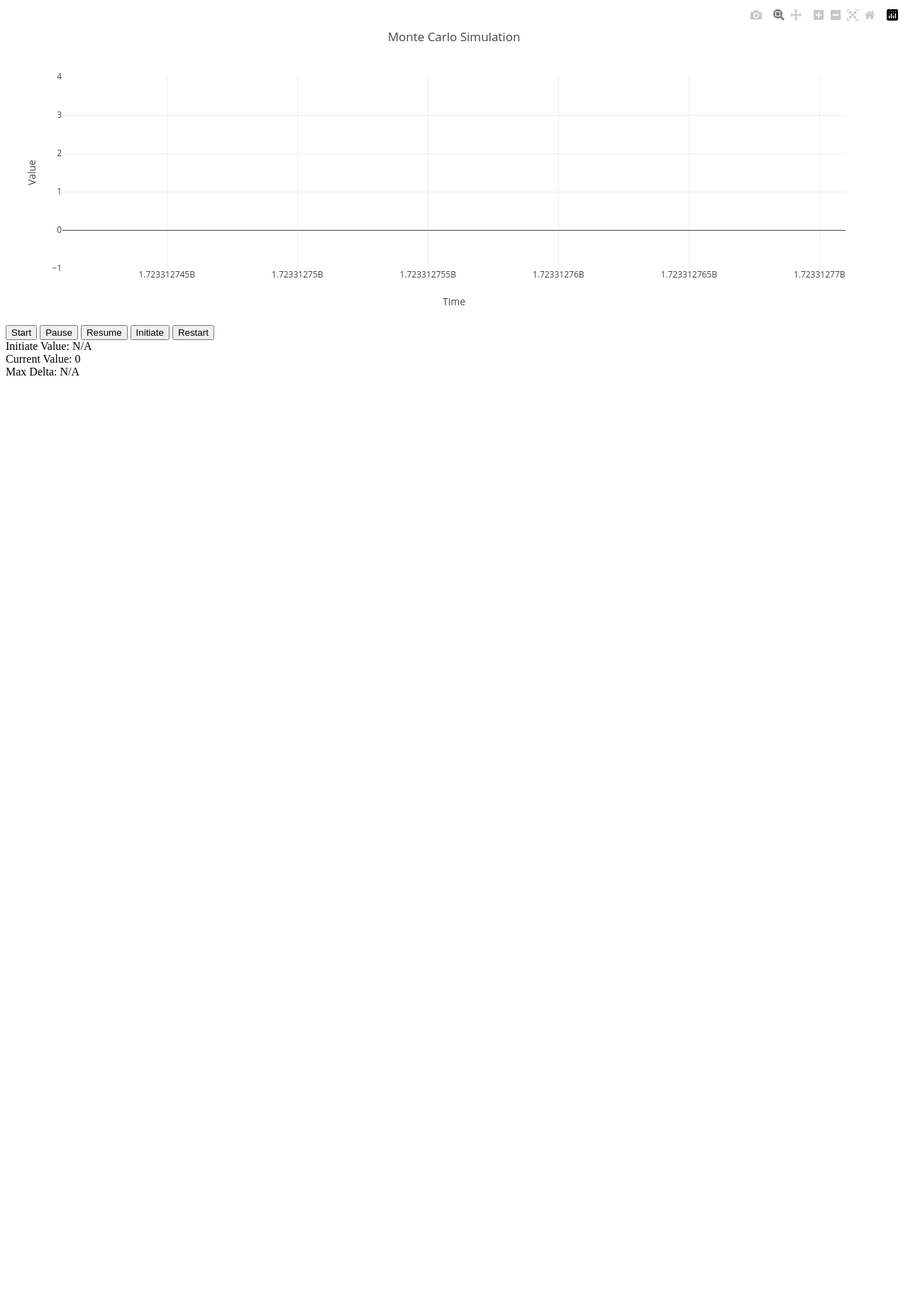
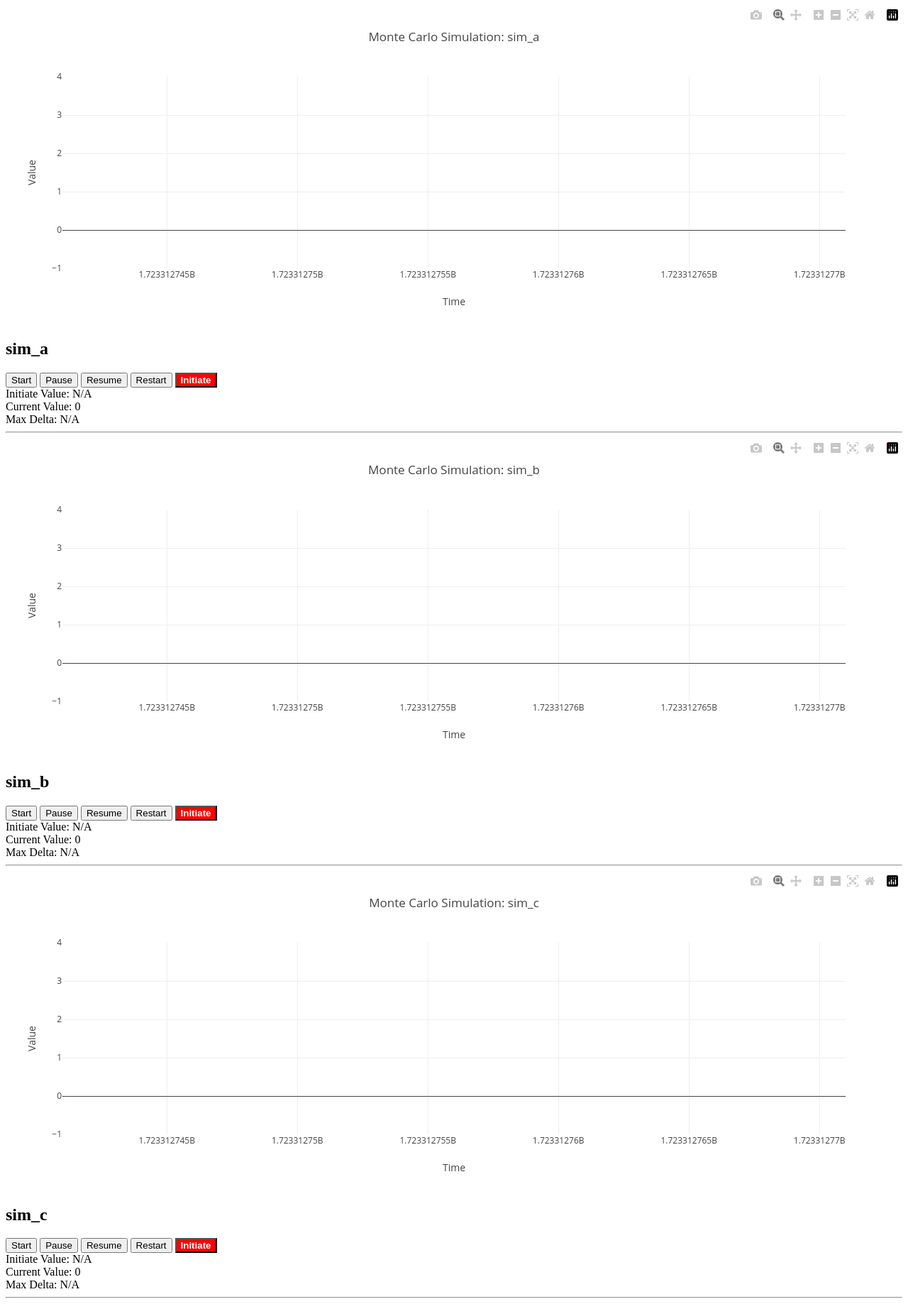
Before and after one commit to tmatrixhy/rt-plots, a Flask app: page / in a window 1280 px wide. Shown: the whole page at 71% size. Before the commit the page ends 529 px from the top, so only its background shows below. Run offline with Flask 3, Linux system fonts and the light colour scheme; parts of the project's set-up code (start-up, migrations or seed data) failed here and were passed over; some libraries are stand-ins or nearby versions.

Commit message:
feat: multi-sim

```diff
--- a/src/__main__.py
+++ b/src/__main__.py
@@ -6,7 +6,8 @@ from flask import Flask, render_template
 from flask_socketio import SocketIO, emit
 
 class MonteCarloSimulation:
-    def __init__(self, socketio):
+    def __init__(self, sim_id, socketio):
+        self.sim_id = sim_id  # Unique ID for the simulation
         self.socketio = socketio
         self.current_value = 0
         self.initiate_value = None
@@ -59,6 +60,7 @@ class MonteCarloSimulation:
                     self.max_delta = self.current_value - self.initiate_value
 
             self.socketio.emit('new_data', {
+                'sim_id': self.sim_id,
                 'x': current_time,
                 'y': self.current_value,
                 'initiate_value': self.initiate_value,
@@ -69,50 +71,76 @@ class MonteCarloSimulation:
 
 
 class SimulationApp:
-    def __init__(self, app:Flask, sockio: SocketIO, sim: MonteCarloSimulation):
+    def __init__(self, app: Flask, socketio: SocketIO, simulation_ids: dict):
         self.app = app
-        self.socketio = sockio
-        self.simulation = sim
+        self.socketio = socketio
+        self.simulations = simulation_ids
         self._setup_routes()
         self._setup_socketio_events()
 
     def _setup_routes(self):
         @self.app.route('/')
         def index():
-            return render_template('index.html')
+            return render_template('index.html', simulation_ids=self.simulations.keys())
+
+        @app.route('/favicon.ico')
+        def favicon():
+            return '', 204
 
     def _setup_socketio_events(self):
+        @self.socketio.on('start')
+        def handle_start(data):
+            sim_id = data['sim_id']
+            if sim_id in self.simulations:
+                self.simulations[sim_id].start()
+
         @self.socketio.on('pause')
-        def handle_pause():
-            self.simulation.pause()
-
-        @self.socketio.on('start')
-        def handle_start():
-            self.simulation.start()
+        def handle_pause(data):
+            sim_id = data['sim_id']
+            if sim_id in self.simulations:
+                self.simulations[sim_id].pause()
 
         @self.socketio.on('resume')
-        def handle_resume():
-            self.simulation.resume()
+        def handle_resume(data):
+            sim_id = data['sim_id']
+            if sim_id in self.simulations:
+                self.simulations[sim_id].resume()
 
         @self.socketio.on('initiate')
-        def handle_initiate():
-            self.simulation.initiate()
+        def handle_initiate(data):
+            sim_id = data['sim_id']
+            if sim_id in self.simulations:
+                self.simulations[sim_id].initiate()
 
         @self.socketio.on('restart')
-        def handle_restart():
-            self.simulation.restart()
-            self.socketio.emit('clear_data')
+        def handle_restart(data):
+            sim_id = data['sim_id']
+            if sim_id in self.simulations:
+                self.simulations[sim_id].restart()
+                self.socketio.emit('clear_data', {'sim_id': sim_id})
+
+    def run(self, debug=True):
+        self.socketio.run(self.app, debug=debug)
 
 
 if __name__ == '__main__':
+    simulation_ids = ["sim_a", "sim_b", "sim_c"]  # List of simulation IDs
+
     app = Flask(__name__)
-    sockio = SocketIO(app)
-    sim = MonteCarloSimulation(sockio)
-    flask_app = SimulationApp(app, sockio, sim)
+    socketio = SocketIO(app)
+
+    sims = {}  # Dictionary to hold simulations by ID
+    for sim_id in simulation_ids:
+        sims[sim_id] = MonteCarloSimulation(sim_id, socketio)
+        sims[sim_id].start()
+
+    flask_app = SimulationApp(app, socketio, sims)
+
     try:
-        sockio.run(app, debug=True)
+        flask_app.run(debug=True)
     except Exception as e:
         print(e)
     finally:
-        sim.pause()  # Stop the simulation
+        for sim in flask_app.simulations.values():
+            sim.stop()  # Stop all simulations
         sys.exit(0)
--- a/src/templates/index.html
+++ b/src/templates/index.html
@@ -2,35 +2,42 @@
 <html lang="en">
 <head>
     <meta charset="UTF-8">
-    <title>Real-Time Simulation</title>
+    <title>Real-Time Simulations</title>
     <script src="https://cdn.socket.io/4.0.0/socket.io.min.js"></script>
     <script src="https://cdn.plot.ly/plotly-latest.min.js"></script>
 </head>
 <body>
-    <div id="chart"></div>
-    <button onclick="Start()">Start</button>
-    <button onclick="pauseSimulation()">Pause</button>
-    <button onclick="resumeSimulation()">Resume</button>
-    <button onclick="initiateSimulation()">Initiate</button>
-    <button onclick="Restart()">Restart</button>
-    <div id="initiate-value">Initiate Value: N/A</div>
-    <div id="current-value">Current Value: 0</div>
-    <div id="max-delta">Max Delta: N/A</div>
+    <link rel="icon" type="image/x-icon" href="{{ url_for('static', filename='favicon.ico') }}">
+    {% for sim_id in simulation_ids %}
+    <div id="chart-{{ sim_id }}"></div>
+    <h2>{{ sim_id }}</h2>
+    <button onclick="Start('{{ sim_id }}')">Start</button>
+    <button onclick="pauseSimulation('{{ sim_id }}')">Pause</button>
+    <button onclick="resumeSimulation('{{ sim_id }}')">Resume</button>
+    <button onclick="Restart('{{ sim_id }}')">Restart</button>
+    <button onclick="initiate('{{ sim_id }}')" style="background-color: red; color: white; font-weight: bold;">Initiate</button>
+    <div id="initiate-value-{{ sim_id }}">Initiate Value: N/A</div>
+    <div id="current-value-{{ sim_id }}">Current Value: 0</div>
+    <div id="max-delta-{{ sim_id }}">Max Delta: N/A</div>
+    <hr>
+    {% endfor %}
 
     <script>
         var socket = io.connect('http://' + document.domain + ':' + location.port);
 
-        var trace1 = {
+        var traces = {};  // Object to hold traces for each simulation
+        var layouts = {};  // Object to hold layouts for each simulation
+
+        {% for sim_id in simulation_ids %}
+        traces['{{ sim_id }}'] = {
             x: [],
             y: [],
             mode: 'lines+markers',
-            name: 'Simulation Data'
+            name: '{{ sim_id }} Data'
         };
 
-        var data = [trace1];
-
-        var layout = {
-            title: 'Monte Carlo Simulation',
+        layouts['{{ sim_id }}'] = {
+            title: 'Monte Carlo Simulation: {{ sim_id }}',
             xaxis: {
                 title: 'Time',
                 range: [Date.now() / 1000 - 30, Date.now() / 1000],  // Display last 30 seconds
@@ -40,20 +47,31 @@
             showlegend: true
         };
 
-        Plotly.newPlot('chart', data, layout);
+        Plotly.newPlot('chart-{{ sim_id }}', [traces['{{ sim_id }}']], layouts['{{ sim_id }}']);
+        {% endfor %}
 
         socket.on('new_data', function(msg) {
+            var sim_id = msg.sim_id;
             var time = msg.x;
             var value = msg.y;
 
             // Extend the trace with new data
-            Plotly.extendTraces('chart', {
+            Plotly.extendTraces('chart-' + sim_id, {
                 x: [[time]],
                 y: [[value]]
             }, [0]);
 
+            // Limit the number of points to the last 600
+            if (traces[sim_id].x.length > 600) {
+                traces[sim_id].x = traces[sim_id].x.slice(-600);
+                traces[sim_id].y = traces[sim_id].y.slice(-600);
+                Plotly.update('chart-' + sim_id, {
+                    x: [traces[sim_id].x],
+                    y: [traces[sim_id].y]
+                });
+            }
             // Calculate the minimum and maximum Y values for the Y-axis range
-            var yValues = trace1.y;
+            var yValues = traces[sim_id].y;
             var minY = Math.min(...yValues) - 10;
             var maxY = Math.max(...yValues) + 10;
 
@@ -64,19 +82,19 @@
             }
 
             // Update the x-axis range to keep the last 30 seconds in view
-            Plotly.relayout('chart', {
+            Plotly.relayout('chart-' + sim_id, {
                 'xaxis.range': [time - 30, time],
                 'yaxis.range': [minY, maxY]
             });
 
-            document.getElementById('current-value').innerHTML = 'Current Value: ' + value.toFixed(2);
+            document.getElementById('current-value-' + sim_id).innerHTML = 'Current Value: ' + value.toFixed(2);
 
             if (msg.initiate_value !== null) {
-                document.getElementById('initiate-value').innerHTML = 'Initiate Value: ' + msg.initiate_value.toFixed(2);
-                document.getElementById('max-delta').innerHTML = 'Max Delta: ' + msg.max_delta.toFixed(2);
+                document.getElementById('initiate-value-' + sim_id).innerHTML = 'Initiate Value: ' + msg.initiate_value.toFixed(2);
+                document.getElementById('max-delta-' + sim_id).innerHTML = 'Max Delta: ' + msg.max_delta.toFixed(2);
 
                 // Add or update the horizontal line for the initiate value
-                Plotly.relayout('chart', {
+                Plotly.relayout('chart-' + sim_id, {
                     shapes: [{
                         type: 'line',
                         x0: time - 30,
@@ -93,34 +111,35 @@
             }
         });
 
-        socket.on('clear_data', function() {
-        // Clear the data from the graph and reset layout
-        trace1.x = [];
-        trace1.y = [];
-        Plotly.newPlot('chart', [trace1], layout);
-        document.getElementById('initiate-value').innerHTML = 'Initiate Value: ' + 'N/A';
-        document.getElementById('max-delta').innerHTML = 'Max Delta: ' + 'N/A';
+        socket.on('clear_data', function(msg) {
+            var sim_id = msg.sim_id;
+            // Clear the data from the graph and reset layout
+            traces[sim_id].x = [];
+            traces[sim_id].y = [];
+            Plotly.newPlot('chart-' + sim_id, [traces[sim_id]], layouts[sim_id]);
+            Plotly.relayout('chart-' + sim_id, { shapes: [] });
+            document.getElementById('initiate-value-' + sim_id).innerHTML = 'Initiate Value: ' + 'N/A';
+            document.getElementById('max-delta-' + sim_id).innerHTML = 'Max Delta: ' + 'N/A';
         });
 
-
-        function pauseSimulation() {
-            socket.emit('pause');
+        function pauseSimulation(sim_id) {
+            socket.emit('pause', {sim_id: sim_id});
         }
 
-        function resumeSimulation() {
-            socket.emit('resume');
+        function resumeSimulation(sim_id) {
+            socket.emit('resume', {sim_id: sim_id});
         }
 
-        function initiateSimulation() {
-            socket.emit('initiate');
+        function initiate(sim_id) {
+            socket.emit('initiate', {sim_id: sim_id});
         }
 
-        function Restart() {
-            socket.emit('restart');
+        function Restart(sim_id) {
+            socket.emit('restart', {sim_id: sim_id});
         }
 
-        function Start() {
-            socket.emit('start');
+        function Start(sim_id) {
+            socket.emit('start', {sim_id: sim_id});
         }
     </script>
 </body>
```
Also changed, not shown: README.md.
